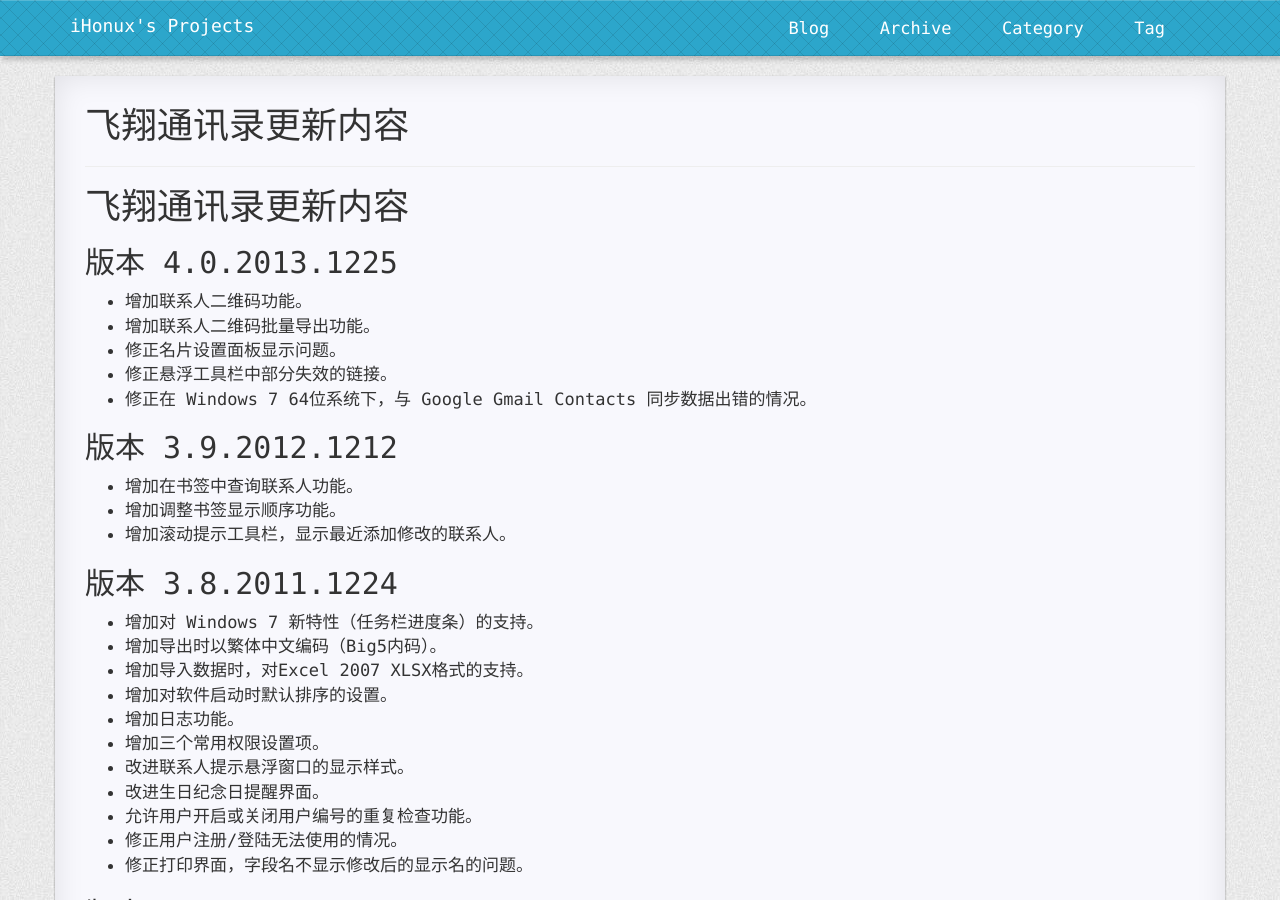
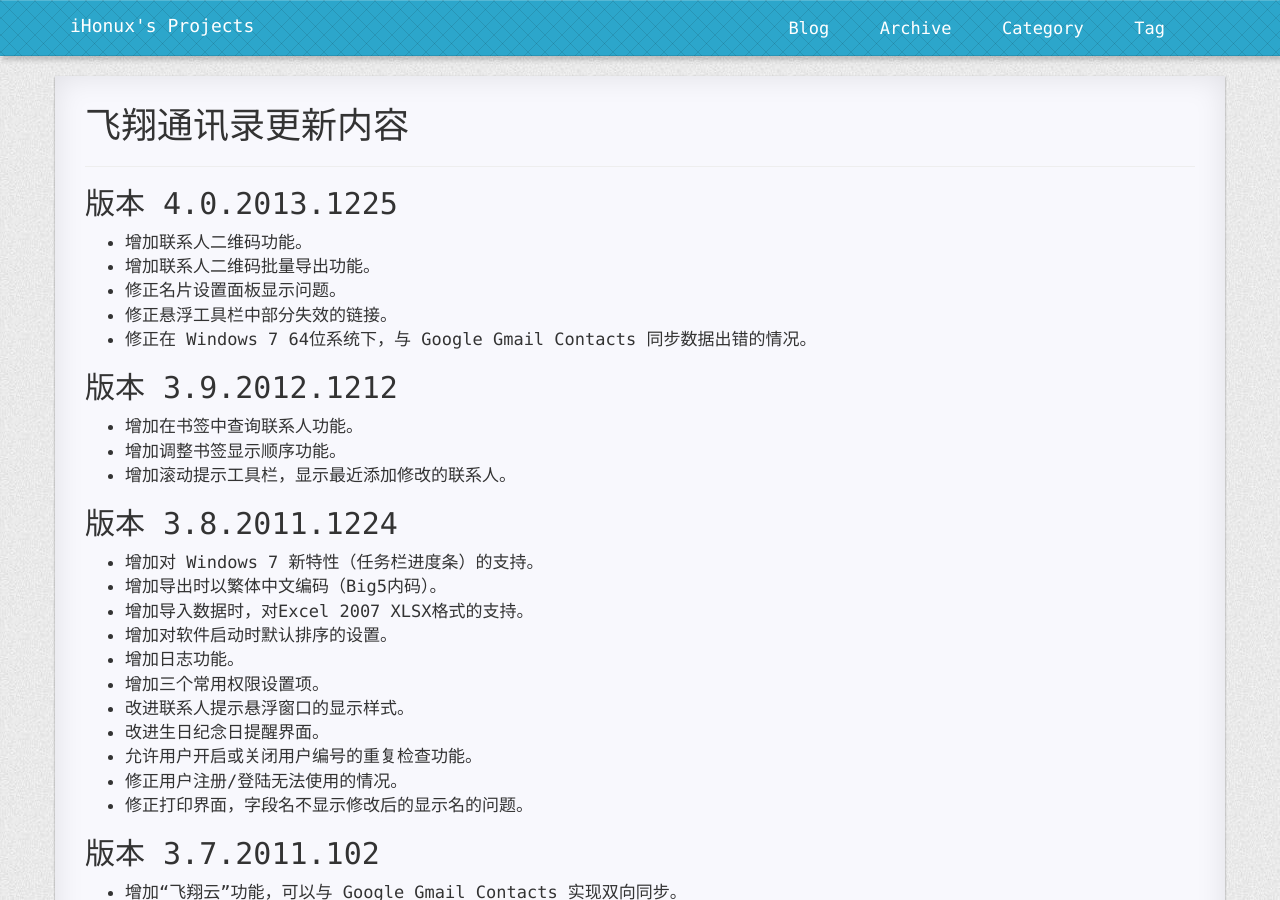
Before and after one commit to fxrj/fxrj.github.io, a Jekyll site: the page built from docs/friends-update.md, in a window 1280 px wide and 900 px high. Built offline with Jekyll 4.4.1, drawn with Linux system fonts in a browser that asks for light colours; nearby versions of some CDN libraries; comment, search, counter and statistics services are not loaded; a style sheet for code colours, icons or effects is not loaded.

Commit message:
Update friends-update.md

```diff
--- a/docs/friends-update.md
+++ b/docs/friends-update.md
@@ -5,9 +5,6 @@
 categories: 办公
 published: true
 ---
-
-
-# 飞翔通讯录更新内容
 
 ## 版本 4.0.2013.1225
 - 增加联系人二维码功能。
```
